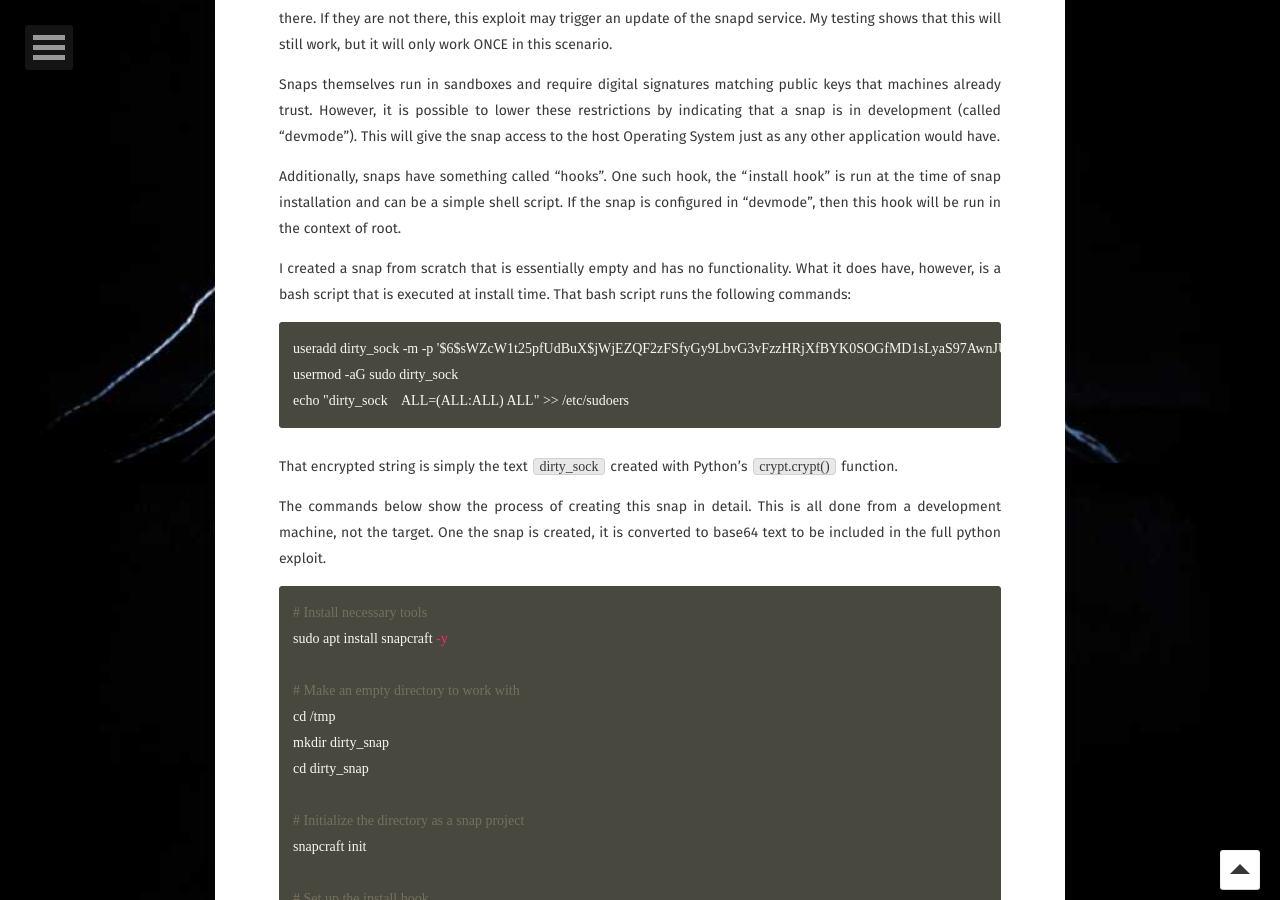
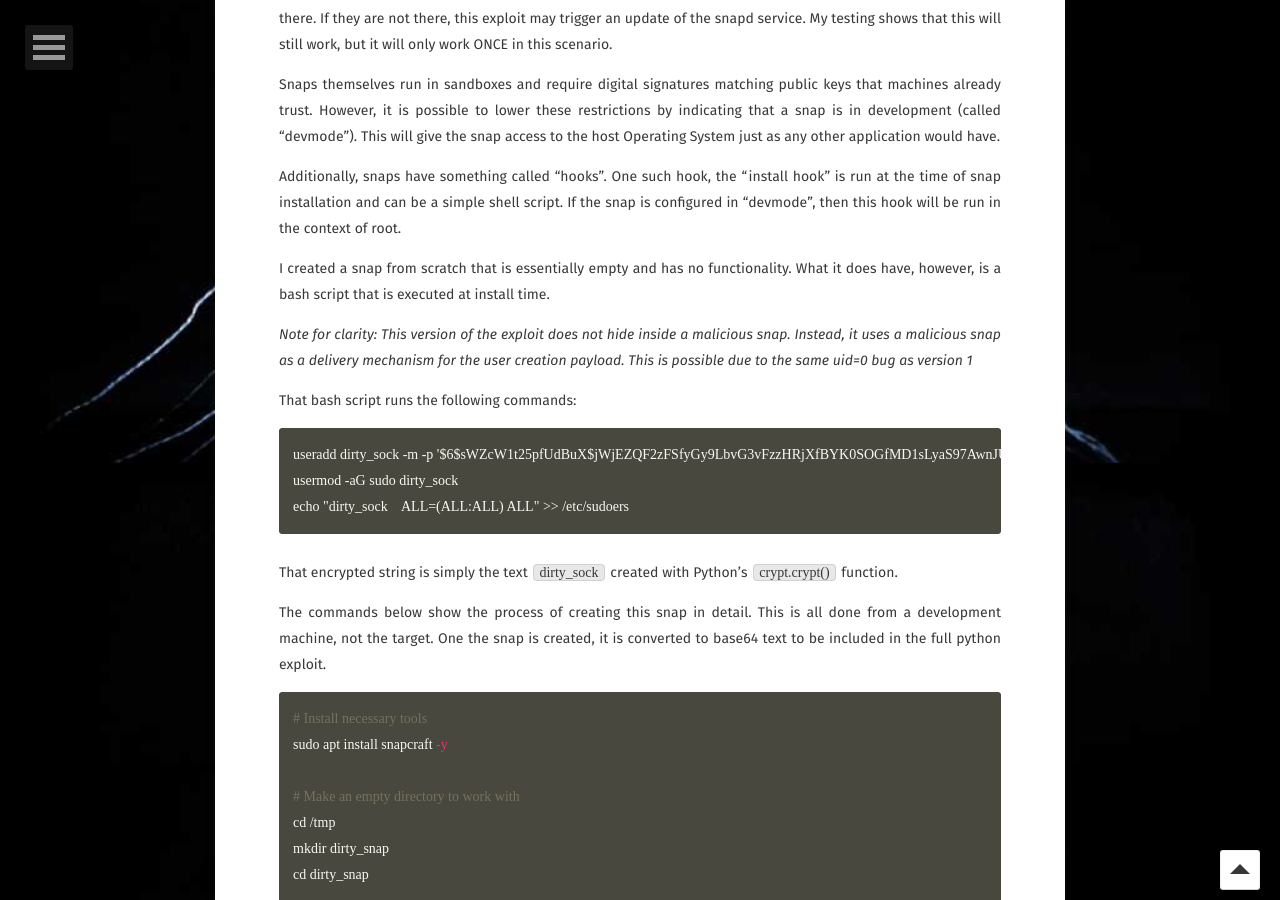
Before and after one commit to hackdou/initblog.com, a Jekyll site: the page built from _posts/2019-02-13-dirty-sock.markdown, in a window 1280 px wide and 900 px high, scrolled down 7637 px. Built offline with Jekyll 4.4.1, drawn with Linux system fonts in a browser that asks for light colours; some web fonts are replaced.

Commit message:
added clarity

````diff
--- a/_posts/2019-02-13-dirty-sock.markdown
+++ b/_posts/2019-02-13-dirty-sock.markdown
@@ -268,7 +268,11 @@ Snaps themselves run in sandboxes and require digital signatures matching public
 
 Additionally, snaps have something called "hooks". One such hook, the "install hook" is run at the time of snap installation and can be a simple shell script. If the snap is configured in "devmode", then this hook will be run in the context of root.
 
-I created a snap from scratch that is essentially empty and has no functionality. What it does have, however, is a bash script that is executed at install time. That bash script runs the following commands:
+I created a snap from scratch that is essentially empty and has no functionality. What it does have, however, is a bash script that is executed at install time.
+
+*Note for clarity: This version of the exploit does not hide inside a malicious snap. Instead, it uses a malicious snap as a delivery mechanism for the user creation payload. This is possible due to the same uid=0 bug as version 1*
+
+That bash script runs the following commands:
 
 ```
 useradd dirty_sock -m -p '$6$sWZcW1t25pfUdBuX$jWjEZQF2zFSfyGy9LbvG3vFzzHRjXfBYK0SOGfMD1sLyaS97AwnJUs7gDCY.fg19Ns3JwRdDhOcEmDpBVlF9m.' -s /bin/bash
````
